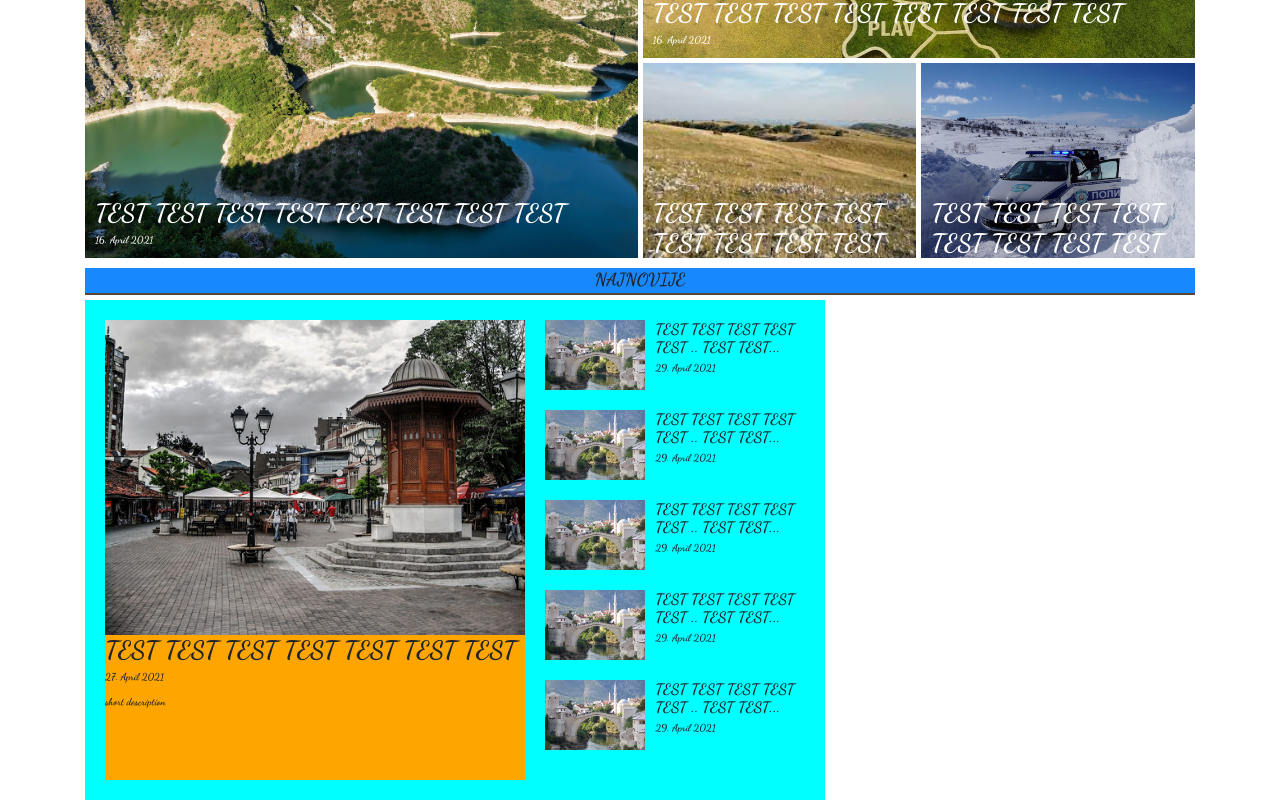
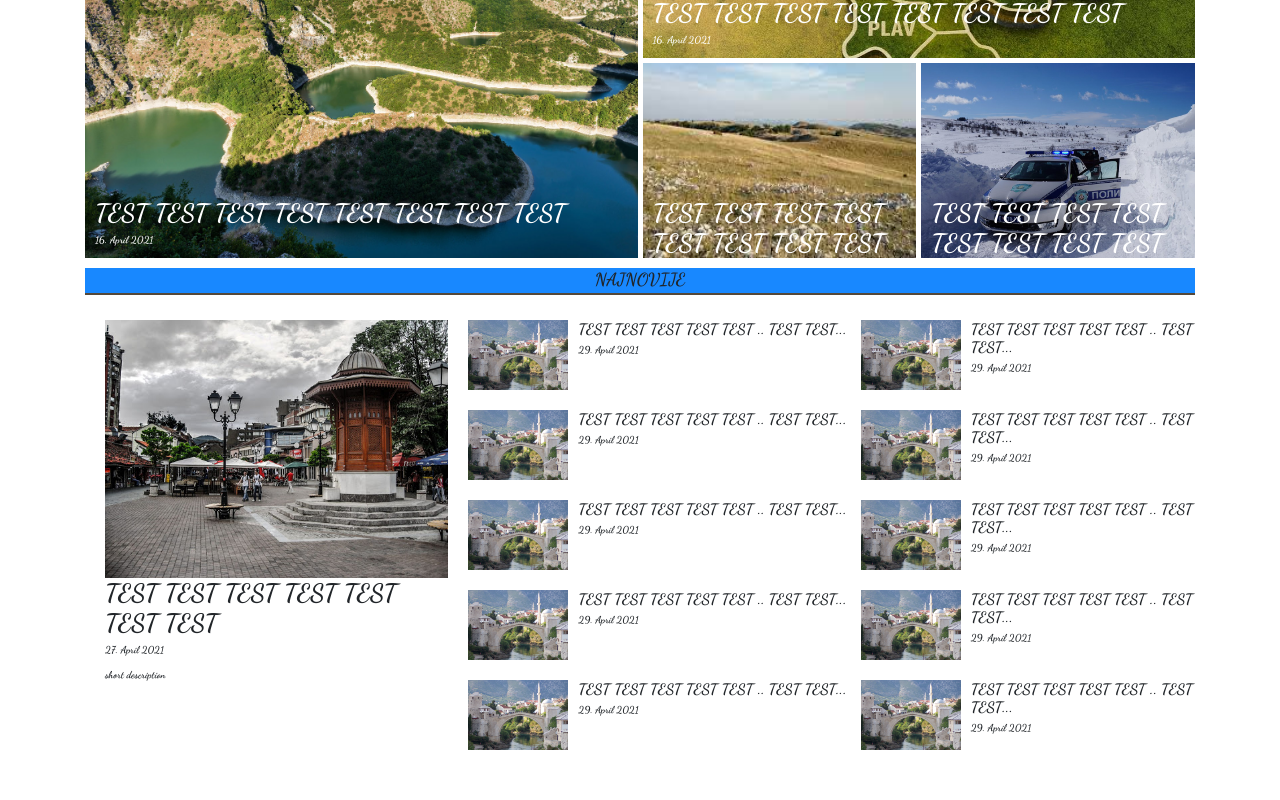
Before and after one commit to KadirZukorlic/SNews, a React (Create React App) app: page / in a window 1280 px wide. Shown: the part 307-1107 px from the top of the page. Built offline with nearby package versions, Linux system fonts and the light colour scheme; a web font is replaced by a local one.

Commit message:
secondary part news position finished

```diff
--- a/src/components/Navbar.js
+++ b/src/components/Navbar.js
@@ -5,7 +5,6 @@ const Navigation = () => {
   return (
     <>
     <div className="navigation">
-
     </div>
     </>
   );
--- a/src/components/Secondary.js
+++ b/src/components/Secondary.js
@@ -94,9 +94,75 @@ const Secondary = () => {
             <p>29. April 2021</p>
             </div>
           </div>
+        </div>
+
+        <div className="secondary__popular">
+
+          <div className="secondary__popular-content">
+            <img
+              src={SecondaryRight1}
+              alt="sandzak vijesti"
+              className="secondary__right-img"
+            />
+            <div style={{display: 'block'}}>
+              <h3> <b>TEST TEST TEST TEST TEST .. TEST TEST...</b></h3>
+              <p>29. April 2021</p>
+            </div>
+          </div>
+
+          <div className="secondary__popular-content">
+            <img
+              src={SecondaryRight1}
+              alt="sandzak vijesti"
+              className="secondary__right-img"
+            />
+            <div style={{display: 'block'}}>
+              <h3> <b>TEST TEST TEST TEST TEST .. TEST TEST...</b></h3>
+              <p>29. April 2021</p>
+            </div>
+          </div>
+
+          <div className="secondary__popular-content">
+            <img
+              src={SecondaryRight1}
+              alt="sandzak vijesti"
+              className="secondary__right-img"
+            />
+            <div style={{display: 'block'}}>
+              <h3> <b>TEST TEST TEST TEST TEST .. TEST TEST...</b></h3>
+              <p>29. April 2021</p>
+            </div>
+          </div>
+
+          <div className="secondary__popular-content">
+            <img
+              src={SecondaryRight1}
+              alt="sandzak vijesti"
+              className="secondary__right-img"
+            />
+            <div style={{display: 'block'}}>
+              <h3> <b>TEST TEST TEST TEST TEST .. TEST TEST...</b></h3>
+              <p>29. April 2021</p>
+            </div>
+          </div>
+
+          <div className="secondary__popular-content">
+            <img
+              src={SecondaryRight1}
+              alt="sandzak vijesti"
+              className="secondary__right-img"
+            />
+            <div style={{display: 'block'}}>
+              <h3> <b>TEST TEST TEST TEST TEST .. TEST TEST...</b></h3>
+              <p>29. April 2021</p>
+            </div>
+          </div>
+
 
         </div>
       </div>
+
+
     </Container>
   );
 };
--- a/src/sass/_components.scss
+++ b/src/sass/_components.scss
@@ -93,13 +93,11 @@
 .secondary {
   display: flex;
   flex-flow: row;
-  width: 66.7%;
-  background-color: aqua;
+  width: 100%;
   height: 50rem;
 
   &__left {
-    width: 60%;
-    background-color: orange;
+    width: 35%;
     margin: 2rem 2rem;
 
     &-img {
@@ -119,9 +117,9 @@
     padding: 0;
 
     &-content {
-        display: flex;
-        margin-top: 2rem;
-      }
+      display: flex;
+      margin-top: 2rem;
+    }
 
     &-img {
       margin-right: 1rem;
@@ -131,4 +129,11 @@
       object-fit: cover;
     }
   }
+
+  &__popular {
+    &-content {
+      display: flex;
+      margin-top: 2rem;
+    }
+  }
 }
```
